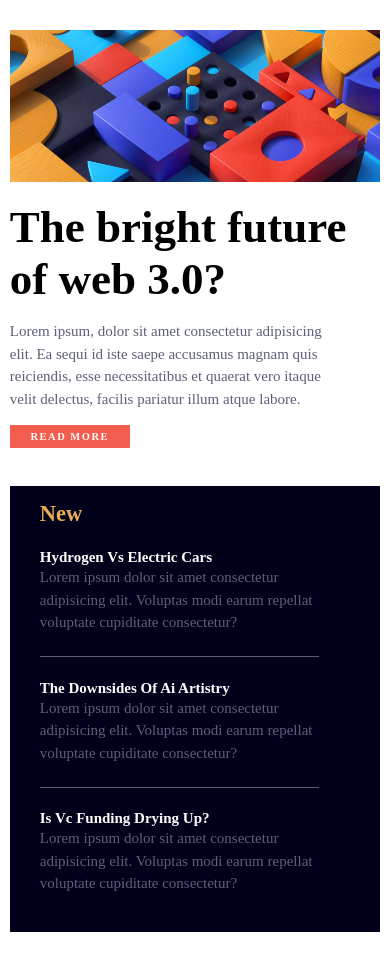
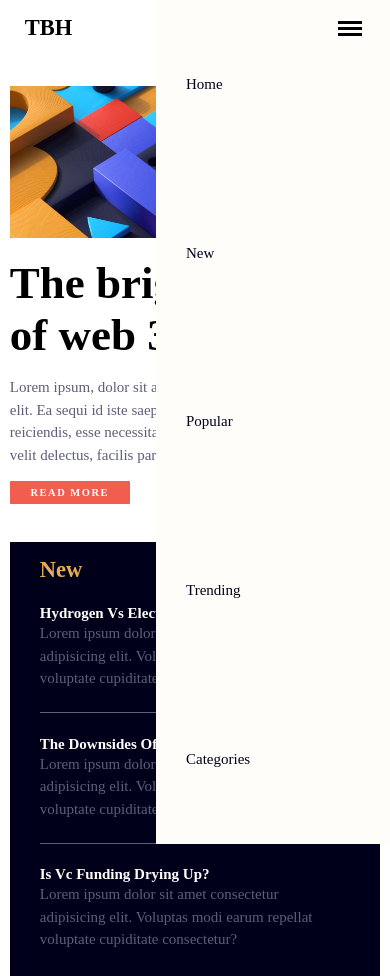
Before and after one commit to gafayo/TBH-newsMagazine, a plain HTML site: page index.html in a window 390 px wide. Shown: the top 976 px of the page. Drawn offline with Linux system fonts and the light colour scheme.

Commit message:
update on mobile hamburger

```diff
--- a/app.js
+++ b/app.js
@@ -0,0 +1,6 @@
+const menubar = document.querySelector('.menu-bar');
+const listOfLinks = document.querySelector('.nav-list');
+
+menubar.addEventListener('click', function(){
+    listOfLinks.classList.toggle('active');
+})
--- a/index.html
+++ b/index.html
@@ -19,6 +19,12 @@
                 <li>trending</li>
                 <li>categories</li>
             </ul>
+
+            <div class="menu-bar">
+                <div class="bar"></div>
+                <div class="bar"></div>
+                <div class="bar"></div>
+            </div>
         </nav>
     </header>
     <!-- section-main starts from here -->
@@ -88,5 +94,6 @@
             </div>
         </div>
     </div>
+    <script src="app.js"></script>
 </body>
 </html>
--- a/styles.css
+++ b/styles.css
@@ -45,6 +45,17 @@ p{
     text-transform: capitalize;
     list-style-type: none;
     color: var(---very-dark-blue);
+}
+
+.menu-bar{
+    z-index: 200;
+    display: none;
+}
+
+.bar{
+    margin: 0.2rem;
+    background: black;
+    padding: 0.1rem 0.8rem;
 }
 
 /* main-container starts from here */
@@ -167,9 +178,28 @@ p{
 
 /* small-screens starts from here */
 @media (max-width: 700px){
-    .nav-bar{
+    .nav-list{
+        background: var(---off-white);
+        position: absolute;
+        right: 0;
+        bottom: 0;
+        height: 100vh;
+        display: flex;
+        flex-direction: column;
+    }
+
+    .nav-list li{
+        padding: 2rem;
+    }
+
+    .menu-bar{
+        display: block;
+    }
+
+    .active{
         display: none;
     }
+
     .container{
         width: 95%;
     }
@@ -209,7 +239,7 @@ p{
     }
 
     .lower_col img{
-        width: 20%;
+        width: 40%;
     }
 
     .lower_col div{
@@ -218,6 +248,6 @@ p{
     }
 
     .lower_col div p{
-        width: 70%;
+        width: 90%;
     }
 }
```
